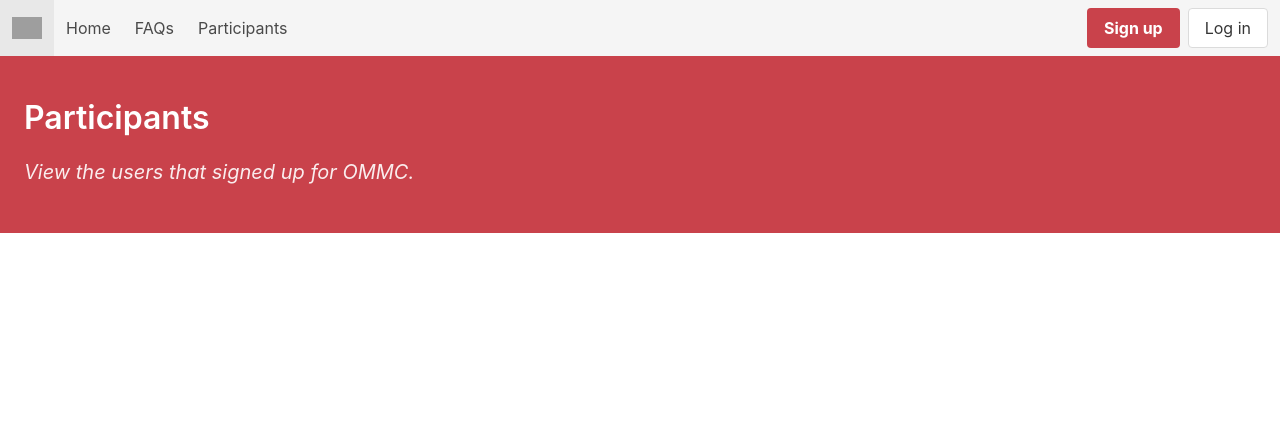
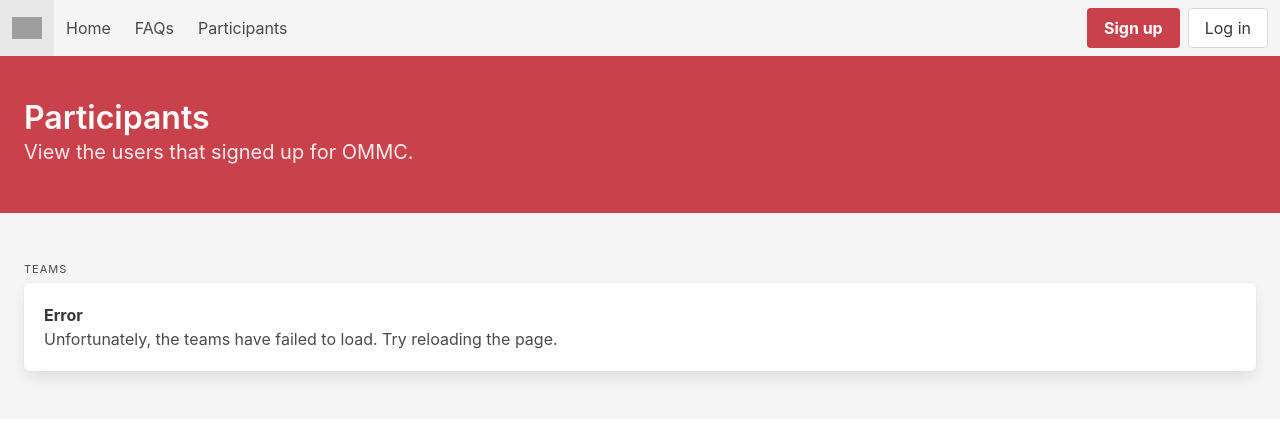
Before and after one commit to Kevin-Liu-01/OMMC-Math-Comp, a Flask app: page /participants in a window 1280 px wide. Shown: the top 425 px of the page. Run offline with Flask 2, Linux system fonts and the light colour scheme; data that the repository does not hold is empty; some libraries are stand-ins or nearby versions; grey boxes are pictures that could not be loaded.

Commit message:
participants page

```diff
--- a/data/teams.py
+++ b/data/teams.py
@@ -1,15 +1,14 @@
 from data.firestore import DatabaseController
 
 class Team(DatabaseController):
-    def __init__(self, name: str, authenticated: bool = False):
+    def __init__(self, name: str):
         super().__init__(data="teams")
 
         user = self.get_data(name)
         self.profile = user
 
-        self.username = name
+        self.name = name
         self.exists = user["exists"]
-        self.authenticated = authenticated
 
     def __getitem__(self, item: str):
         return self.profile["data"][item]
--- a/routes/main.py
+++ b/routes/main.py
@@ -29,7 +29,6 @@ def participants():
     return render_template(
         "participants.html",
         title="Participants",
-        users=User("placeholder").database.stream(),
         teams=Team("placeholder").database.stream()
     )
 
--- a/templates/participants.html
+++ b/templates/participants.html
@@ -3,25 +3,57 @@
 {%- block main %}
   <section class="hero is-info">
     <div class="hero-body">
-      <nav class="level">
-        <div class="level-left">
-          <div class="level-item">
       <p class="title is-family-secondary">
         Participants
       </p>
+      <p class="subtitle is-family-primary">
+       View the users that signed up for OMMC.
+      </p>
+    </div>
+  </section>
+
+  <section class="hero has-background-light">
+    <div class="hero-body px-5">
+      <p class="heading">Teams</p>
+      {%- if teams %}
+        {%- for doc in teams %}
+          {%- with team = doc.to_dict() %}
+            <div class="box">
+              <article class="media">
+                <div class="media-content">
+                  <div class="content">
+                    <p>
+                      <strong>{{ doc.id }}</strong>
+                      <br />
+
+                      <span>{{ team.members[0] }}</span>
+                      {%- for member in team.members %}
+                        {%- if member != team.members[0] %}
+                          <span>&middot; <a class="hyperlink" href="/user/{{ member }}">{{ member }}</a></span>
+                        {% endif -%}
+                      {% endfor -%}
+                    </p>
                   </div>
                 </div>
-      </nav>
-
-      <nav class="level">
-        <div class="level-left">
-          <div class="level-item">
-            <em class="subtitle is-family-primary">
-              View the users that signed up for OMMC.
-            </em>
+              </article>
+            </div>
+            {% endwith -%}
+        {% endfor -%}
+      {%- else %}
+        <div class="box">
+          <article class="media">
+            <div class="media-content">
+              <div class="content">
+                <p>
+                  <strong>Error</strong>
+                  <br />
+                  Unfortunately, the teams have failed to load. Try reloading the page.
+                </p>
               </div>
             </div>
-      </nav>
+          </article>
+        </div>
+      {% endif -%}
     </div>
   </section>
 {% endblock -%}
```
Also changed, not shown: templates/profile.html (+6 -19 lines). Lines whose indentation alone changed are shown as unchanged.
